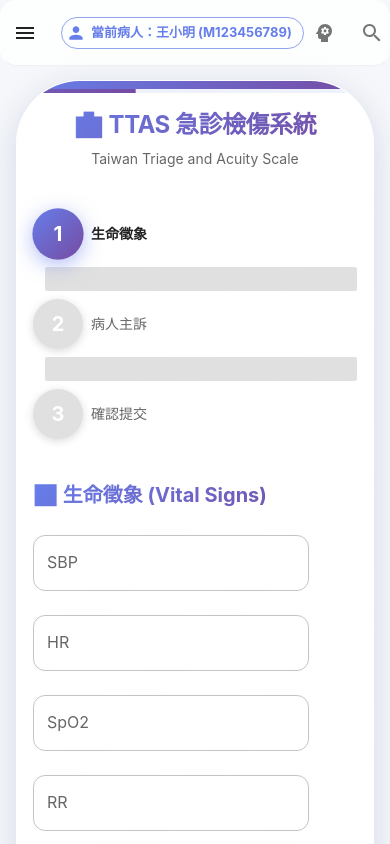
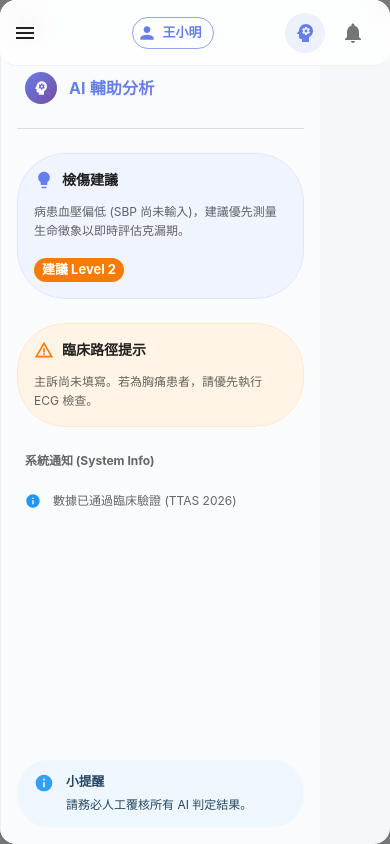
Before and after one commit to smlht2005/triage-ttas-example, a React (Create React App) app: page / in a window 390 px wide. Both pictures are taken after a click on the button 323 px from the left and 33 px from the top of the page. Shown: the top 844 px of the page. Built offline with nearby package versions, Linux system fonts and the light colour scheme.

Commit message:
fix: resolve mobile InfoBar visibility issue and optimize responsive layout

```diff
--- a/src/components/MainLayout.tsx
+++ b/src/components/MainLayout.tsx
@@ -3,13 +3,13 @@
  * 檔案名稱：MainLayout.tsx
  * 修改日期：2026-02-02
  * 修改人員：Tao (AI Assistant)
- * 修改說明：主佈署架構，包含 AppBar、左側導航、中央主視圖與右側 InfoBar
+ * 修改說明：修復手機版 InfoBar 顯示異常，調整為全螢幕/動態寬度並優化 Z-Index
  */
 import React, { useState } from 'react';
 import {
   Box, Drawer, AppBar, Toolbar, List, Typography, Divider,
   IconButton, ListItem, ListItemButton, ListItemIcon, ListItemText,
-  Avatar, Tooltip, Container, useTheme, Chip, useMediaQuery
+  Avatar, Tooltip, Container, useTheme, Chip, useMediaQuery, Stack
 } from '@mui/material';
 import {
   Menu as MenuIcon,
@@ -22,7 +22,7 @@ import {
   Notifications as NotifyIcon,
   Person as PersonIcon,
   Emergency as EmergencyIcon,
-  ChevronRight as ChevronRightIcon
+  Psychology as AIIcon
 } from '@mui/icons-material';
 import { GRADIENTS, SHADOWS } from '../theme/theme';
 import { TriageDashboard } from './TriageDashboard';
@@ -31,15 +31,15 @@ import { StepperForm } from './StepperForm';
 import { InfoBar } from './InfoBar';
 
 const drawerWidth = 260;
-const infoBarWidth = 320;
+const infoBarWidthDesktop = 320;
 
 export const MainLayout: React.FC = () => {
   const theme = useTheme();
   const isDesktop = useMediaQuery(theme.breakpoints.up('lg'));
-  const isTablet = useMediaQuery(theme.breakpoints.up('md'));
+  const isMobile = useMediaQuery(theme.breakpoints.down('sm'));
 
   const [mobileOpen, setMobileOpen] = useState(false);
-  const [infoOpen, setInfoOpen] = useState(true);
+  const [infoOpen, setInfoOpen] = useState(isDesktop); // 桌面版預設開啟
   const [currentView, setCurrentView] = useState('triage');
 
   const handleDrawerToggle = () => {
@@ -128,7 +128,7 @@ export const MainLayout: React.FC = () => {
           boxShadow: 'none',
           borderBottom: '1px solid rgba(0,0,0,0.05)',
           color: 'text.primary',
-          zIndex: theme.zIndex.drawer + 1
+          zIndex: theme.zIndex.drawer + 2 // 確保在所有 Drawer 之上
         }}
       >
         <Toolbar sx={{ justifyContent: 'space-between', minHeight: 64 }}>
@@ -137,20 +137,25 @@ export const MainLayout: React.FC = () => {
           <Stack direction="row" spacing={2} alignItems="center">
             <Chip
               icon={<PersonIcon fontSize="small" />}
-              label="當前病人：王小明 (M123456789)"
+              label={isMobile ? "王小明" : "當前病人：王小明 (M123456789)"}
               color="primary"
               variant="outlined"
               sx={{ fontWeight: 'bold', borderRadius: 2 }}
             />
-            <Typography variant="caption" color="text.secondary" sx={{ display: { xs: 'none', md: 'block' } }}>
-              抵達：2026-02-02 07:05
-            </Typography>
           </Stack>
 
           <Box sx={{ display: 'flex', gap: 1 }}>
-            <Tooltip title="AI 分析控制"><IconButton onClick={() => setInfoOpen(!infoOpen)} color={infoOpen ? "primary" : "default"}><AIIcon /></IconButton></Tooltip>
-            <Tooltip title="搜尋"><IconButton><SearchIcon /></IconButton></Tooltip>
-            <Tooltip title="通知"><IconButton><NotifyIcon /></IconButton></Tooltip>
+            <Tooltip title="AI 輔助工具">
+              <IconButton
+                onClick={() => setInfoOpen(!infoOpen)}
+                color={infoOpen ? "primary" : "default"}
+                sx={{ bgcolor: infoOpen ? 'rgba(102, 126, 234, 0.1)' : 'transparent' }}
+              >
+                <AIIcon />
+              </IconButton>
+            </Tooltip>
+            {!isMobile && <IconButton><SearchIcon /></IconButton>}
+            <IconButton><NotifyIcon /></IconButton>
           </Box>
         </Toolbar>
       </AppBar>
@@ -187,7 +192,10 @@ export const MainLayout: React.FC = () => {
         sx={{
           flexGrow: 1,
           p: { xs: 2, md: 3 },
-          width: { sm: `calc(100% - ${drawerWidth}px - ${infoOpen && isDesktop ? infoBarWidth : 0}px)` },
+          width: {
+            xs: '100%',
+            lg: `calc(100% - ${drawerWidth}px - ${infoOpen ? infoBarWidthDesktop : 0}px)`
+          },
           mt: '64px',
           transition: theme.transitions.create(['width', 'margin'], {
             easing: theme.transitions.easing.sharp,
@@ -200,31 +208,35 @@ export const MainLayout: React.FC = () => {
         </Container>
       </Box>
 
-      {/* 4. Right InfoBar */}
+      {/* 4. Right InfoBar (AI Support) */}
       <Drawer
         variant={isDesktop ? "persistent" : "temporary"}
         anchor="right"
         open={infoOpen}
         onClose={() => setInfoOpen(false)}
         sx={{
-          width: infoOpen ? infoBarWidth : 0,
+          width: infoOpen ? { xs: '100%', sm: infoBarWidthDesktop } : 0,
           flexShrink: 0,
           '& .MuiDrawer-paper': {
-            width: infoBarWidth,
+            width: { xs: '100%', sm: infoBarWidthDesktop },
             boxSizing: 'border-box',
             border: 'none',
             bgcolor: 'background.default',
-            mt: '64px',
-            height: 'calc(100% - 64px)',
-            boxShadow: '-4px 0 15px rgba(0,0,0,0.02)'
+            mt: isDesktop ? '64px' : 0, // 桌面版避開 header，手機版全螢幕
+            height: isDesktop ? 'calc(100% - 64px)' : '100%',
+            boxShadow: '-4px 0 15px rgba(0,0,0,0.05)',
+            zIndex: theme.zIndex.drawer + 1
           },
         }}
       >
+        {/* 手機版增加一個關閉按鈕 */}
+        {!isDesktop && (
+          <Box sx={{ p: 1, display: 'flex', justifyContent: 'flex-start' }}>
+            <IconButton onClick={() => setInfoOpen(false)}><MenuIcon sx={{ transform: 'rotate(90deg)' }} /></IconButton>
+          </Box>
+        )}
         <InfoBar />
       </Drawer>
     </Box>
   );
 };
-
-import { Stack } from '@mui/material';
-import { Psychology as AIIcon } from '@mui/icons-material';
```
